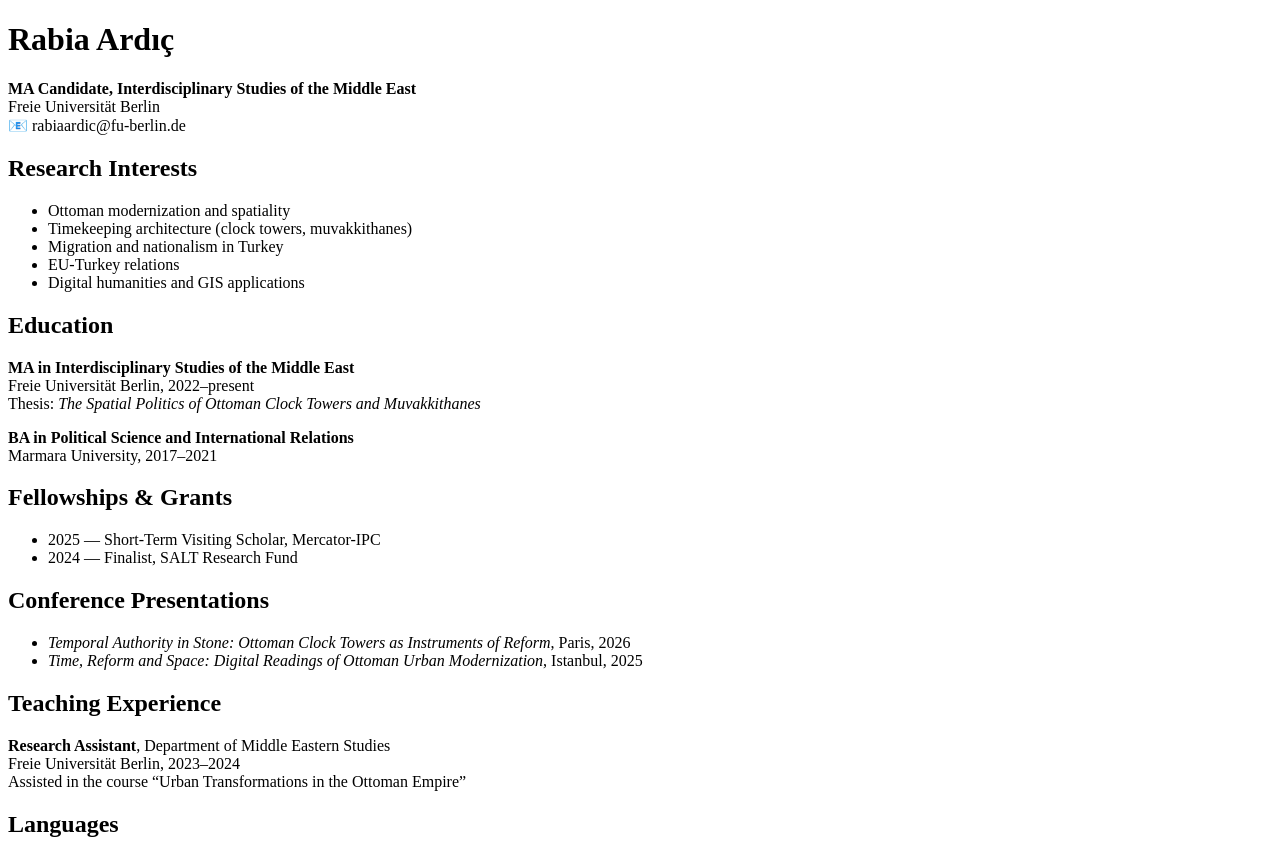
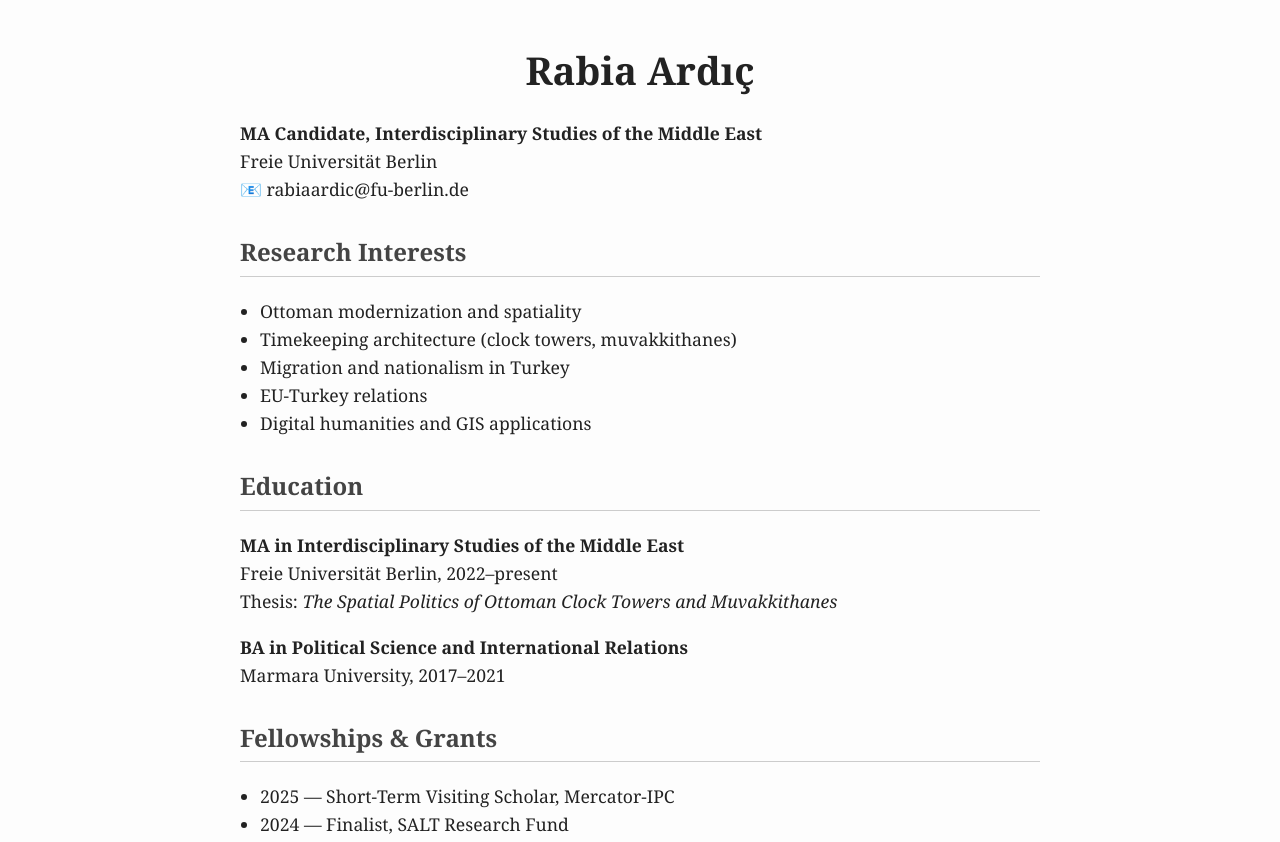
Before and after one commit to rabiaardicc/rabiaardicc.github.io, a plain HTML site: page index.html in a window 1280 px wide. Shown: the top 842 px of the page. Drawn offline with Linux system fonts and the light colour scheme.

Commit message:
Update index.html

```diff
--- a/index.html
+++ b/index.html
@@ -1,9 +1,36 @@
-
 <!DOCTYPE html>
 <html lang="en">
 <head>
   <meta charset="UTF-8">
   <title>Rabia Ardıç – Academic CV</title>
+  <style>
+    body {
+      font-family: Georgia, 'Times New Roman', serif;
+      max-width: 800px;
+      margin: 40px auto;
+      padding: 0 20px;
+      line-height: 1.6;
+      color: #222;
+      background-color: #fdfdfd;
+    }
+    h1 {
+      text-align: center;
+      font-size: 2.4em;
+      margin-bottom: 10px;
+    }
+    h2 {
+      color: #444;
+      border-bottom: 1px solid #ccc;
+      padding-bottom: 4px;
+      margin-top: 30px;
+    }
+    p, ul {
+      font-size: 1.1em;
+    }
+    ul {
+      padding-left: 20px;
+    }
+  </style>
 </head>
 <body>
   <h1>Rabia Ardıç</h1>
```
